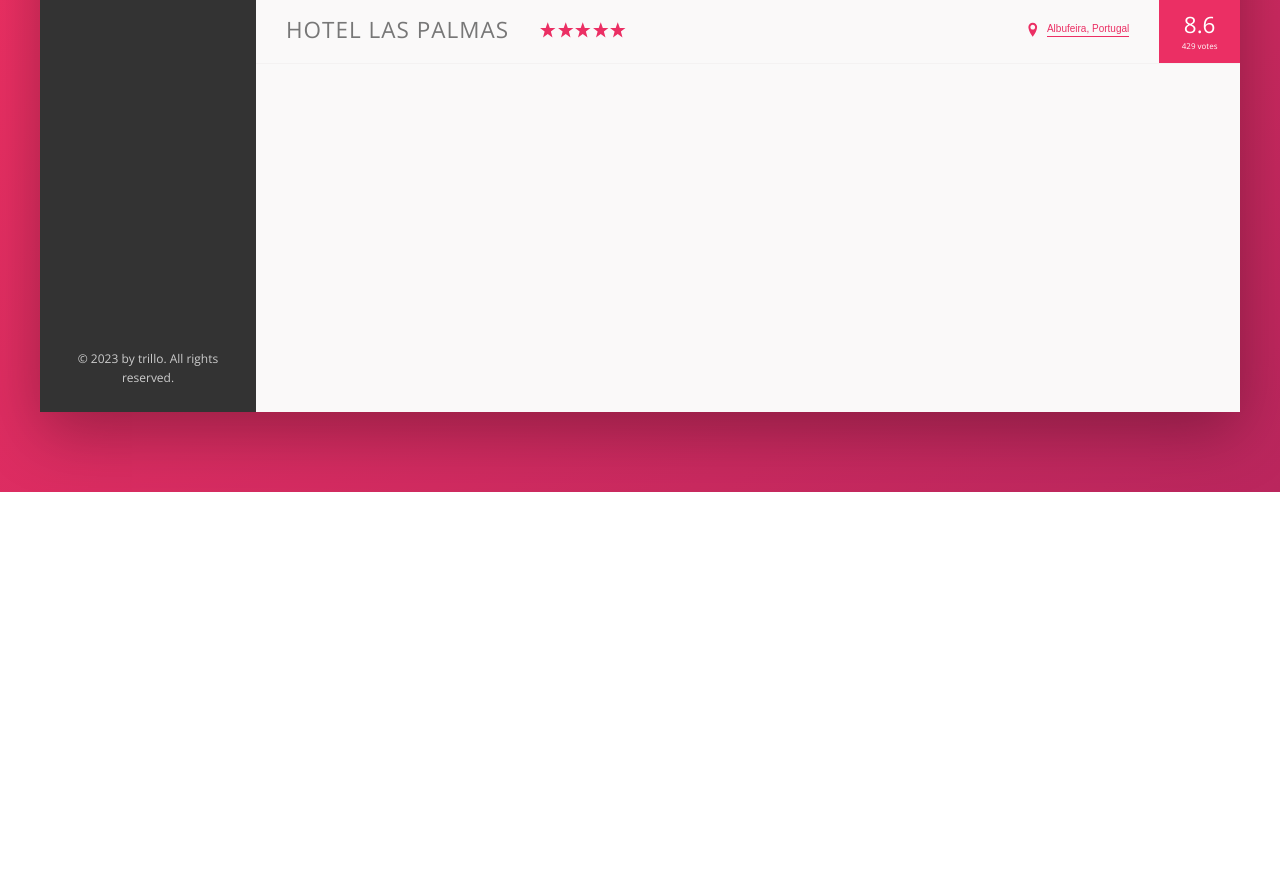
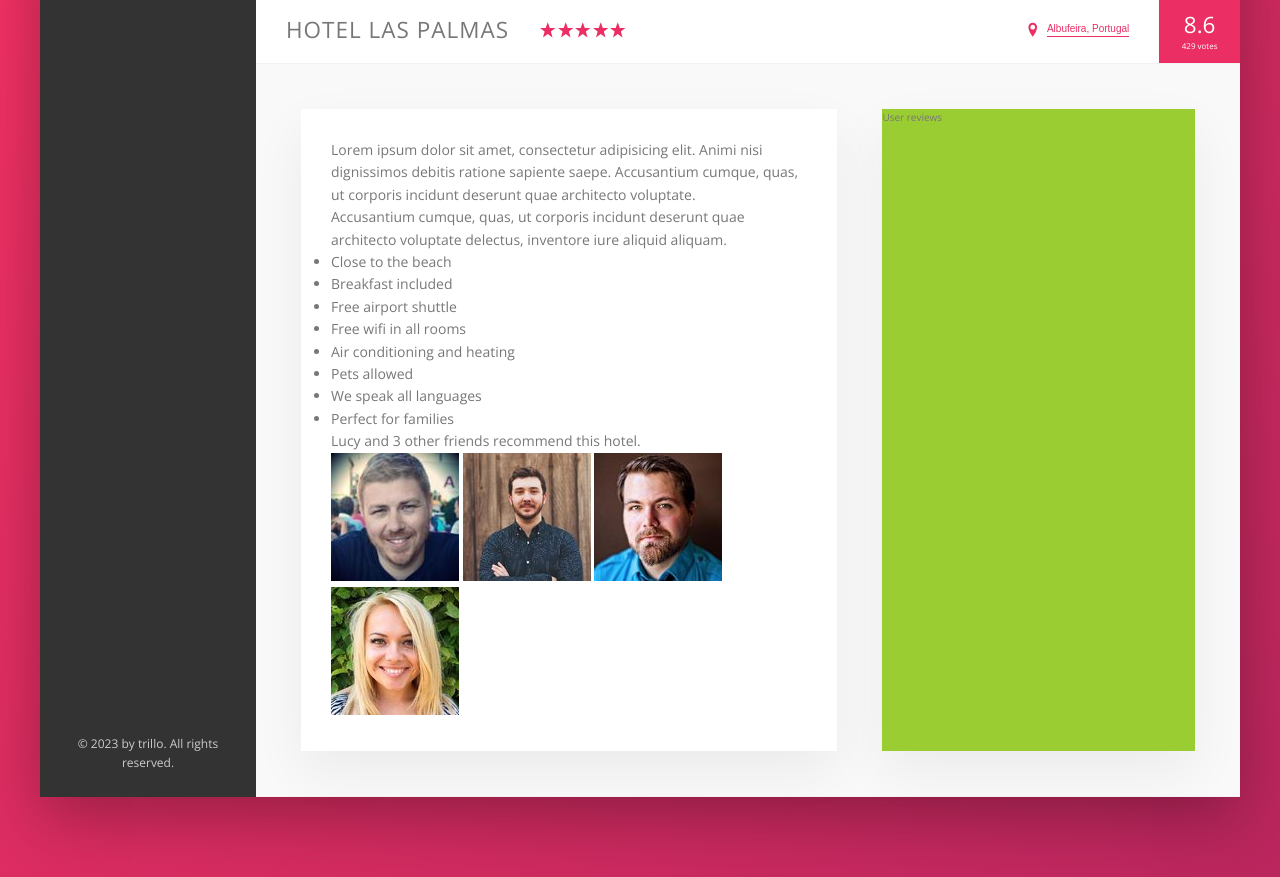
Before and after one commit to prantomollick/trillo-HTML-Template, a website: page index.html in a window 1280 px wide. Shown: the part 538-1415 px from the top of the page. Before the commit the page ends 1030 px from the top, so only its background shows below. Drawn offline with nearby package versions, Linux system fonts and the light colour scheme.

Commit message:
016 Building the Description Section - Part 1

```diff
--- a/index.html
+++ b/index.html
@@ -132,6 +132,44 @@
                         <div class="overview__rating-count">429 votes</div>
                     </div>
                 </div>
+                <div class="detail">
+                    <div class="description">
+                        <p class="paragraph">
+                            Lorem ipsum dolor sit amet, consectetur adipisicing elit. Animi nisi dignissimos debitis
+                            ratione sapiente saepe. Accusantium cumque, quas, ut corporis incidunt deserunt quae
+                            architecto voluptate.
+                        </p>
+                        <p class="paragraph">
+                            Accusantium cumque, quas, ut corporis incidunt deserunt quae architecto voluptate delectus,
+                            inventore iure aliquid aliquam.
+                        </p>
+                        <ul class="list">
+                            <li class="list__item">Close to the beach</li>
+                            <li class="list__item">Breakfast included</li>
+                            <li class="list__item">Free airport shuttle</li>
+                            <li class="list__item">Free wifi in all rooms</li>
+                            <li class="list__item">Air conditioning and heating</li>
+                            <li class="list__item">Pets allowed</li>
+                            <li class="list__item">We speak all languages</li>
+                            <li class="list__item">Perfect for families</li>
+                        </ul>
+                        <div class="recommend">
+                            <p class="recommend__count">
+                                Lucy and 3 other friends recommend this hotel.
+                            </p>
+                            <div class="recommend__friends">
+                                <img src="img/user-3.jpg" alt="Friend 1" class="recommend__photo">
+                                <img src="img/user-4.jpg" alt="Friend 2" class="recommend__photo">
+                                <img src="img/user-5.jpg" alt="Friend 3" class="recommend__photo">
+                                <img src="img/user-6.jpg" alt="Friend 4" class="recommend__photo">
+                            </div>
+
+                        </div>
+                    </div>
+                    <div class="user-reviews">
+                        User reviews
+                    </div>
+                </div>
             </main>
         </div>
     </div>
--- a/sass/_base.scss
+++ b/sass/_base.scss
@@ -30,6 +30,10 @@ Grey dark 3: #999
   --color-grey-dark-3: #999;
 
   --shadow-dark: 0 2rem 6rem rgba(0, 0, 0, .3);
+  --shadow-light: 0 2rem 5rem rgba(0, 0, 0, .06);
+
+  --line: 1px solid var(--color-grey-light-2);
+
 }
 
 * {
@@ -58,5 +62,5 @@ body {
   background-size: cover;
   background-repeat: no-repeat;
 
-  min-height: 100vh;
+  // min-height: 100vh;
 }
--- a/sass/_layout.scss
+++ b/sass/_layout.scss
@@ -12,7 +12,7 @@
   font-size: 1.4rem;
   height: 7rem;
   background-color: #fff;
-  border-bottom: 1px solid var(--color-grey-light-2);
+  border-bottom: var(--line);
 
   display: flex;
   justify-content: space-between;
@@ -33,7 +33,28 @@
 }
 
 .hotel-view {
-  background-origin: #fff;
-  height: 80rem;
+  background-color: #fff;
   flex: 1;
 }
+
+.detail {
+  display: flex;
+  padding: 4.5rem;
+  background-color: var(--color-grey-light-1);
+  border-bottom: var(--line);
+}
+
+.description {
+  font-size: 1.4rem;
+  background-color: #fff;
+  box-shadow: var(--shadow-light);
+  padding: 3rem;
+  flex: 0 0 60%;
+  margin-right: 4.5rem;
+}
+
+.user-reviews {
+  background-color: yellowgreen;
+  box-shadow: var(--shadow-light);
+  flex: 1;
+}
```
Also changed, not shown: css/style.css.
